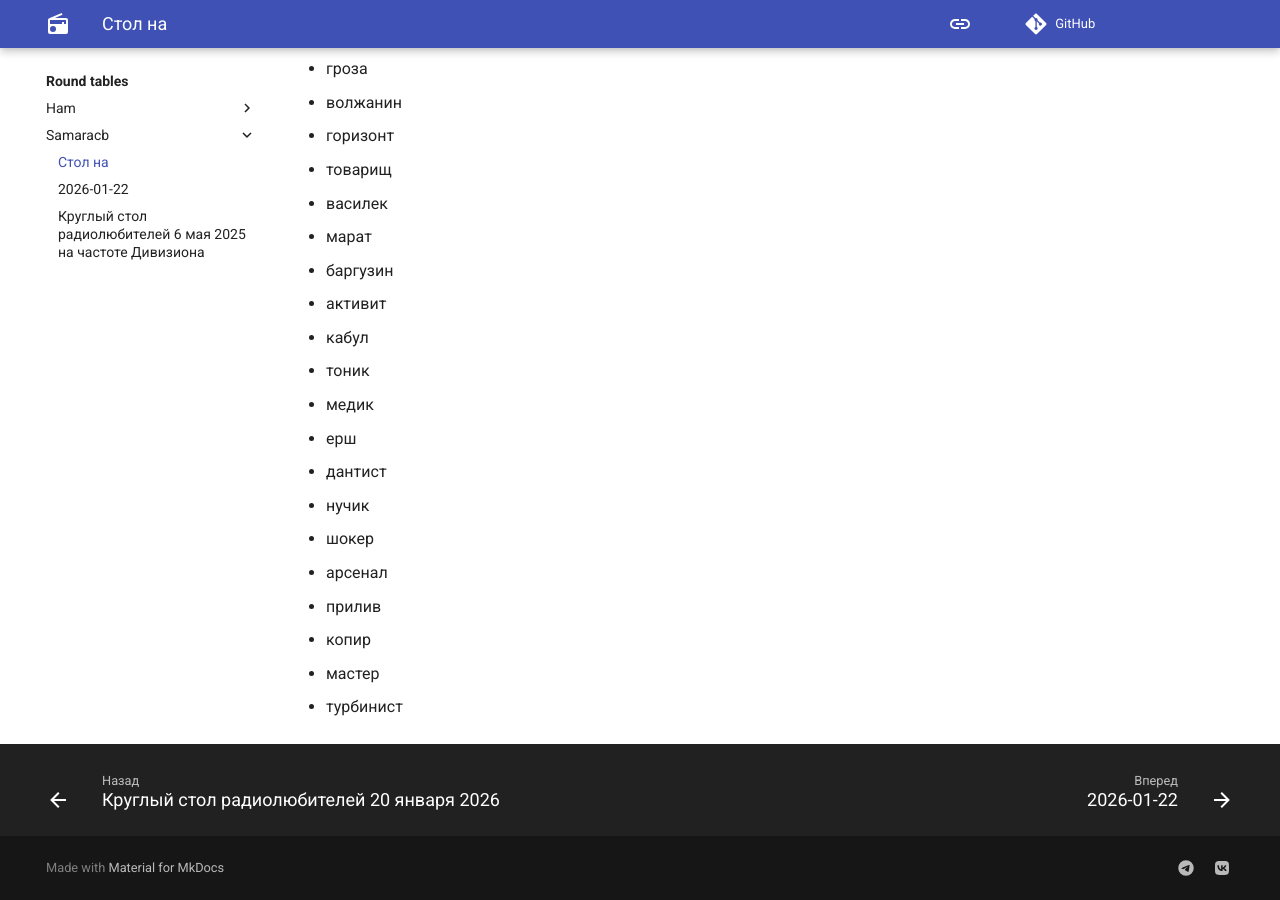
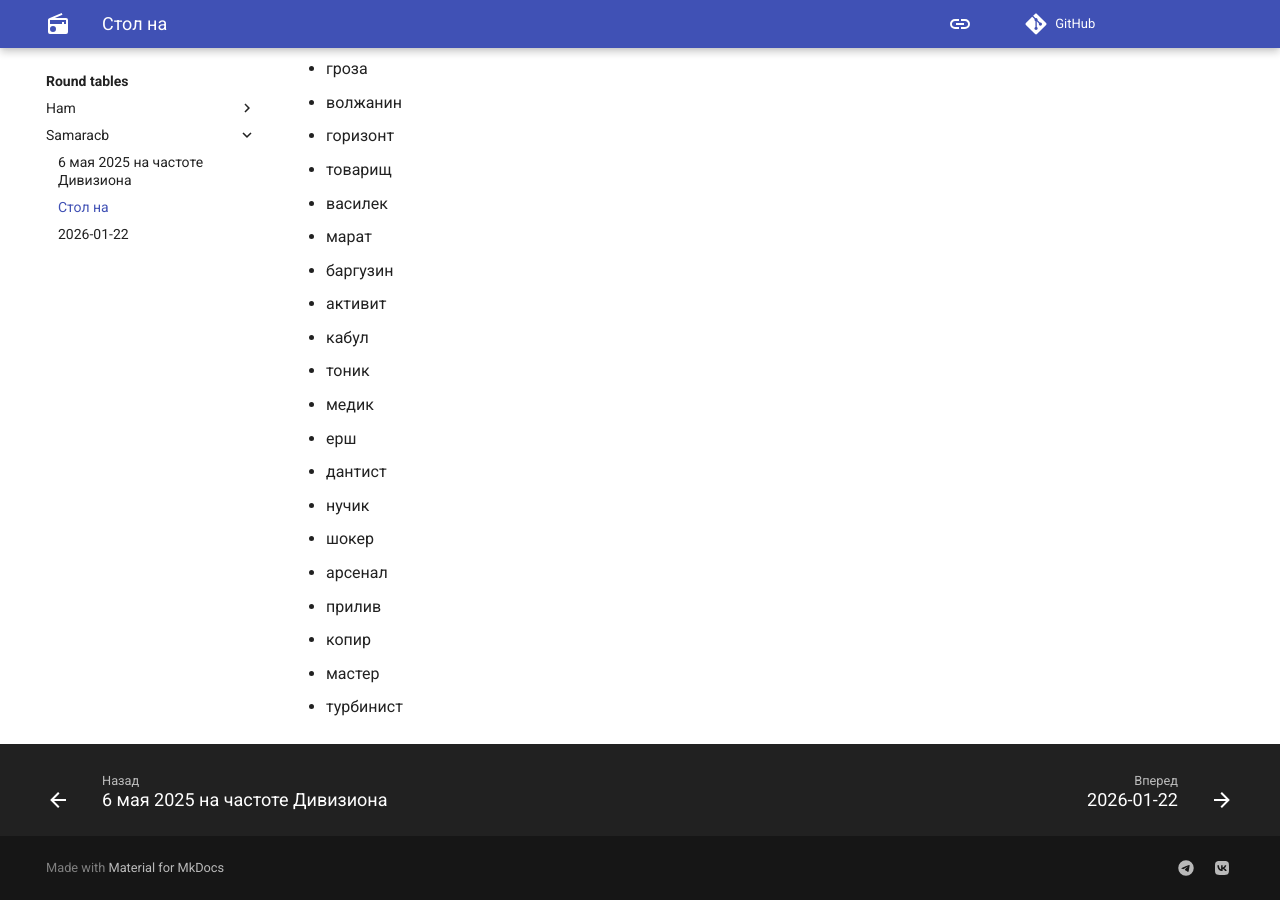
Before and after one commit to noob4ik/r4hkz_site, an MkDocs documentation site: the page built from docs/round_tables/samaracb/2025-07-22.md, in a window 1280 px wide and 900 px high, scrolled down 541 px. Built offline with MkDocs 1.6.1 and Material for MkDocs 9.7.7, drawn with Linux system fonts in a browser that asks for light colours; comment, search, counter and statistics services are not loaded.

Commit message:
chore: round table

```diff
--- a/docs/round_tables/samaracb/round_table_2025-05-06_9fm.md
+++ b/docs/round_tables/samaracb/2025-05-06_9fm.md
@@ -1,4 +1,4 @@
-# Круглый стол радиолюбителей 6 мая 2025 на частоте Дивизиона
+# 6 мая 2025 на частоте Дивизиона
 
 Запись: [VK Video](https://vkvideo.ru/video5280939_456239069)
 
```
